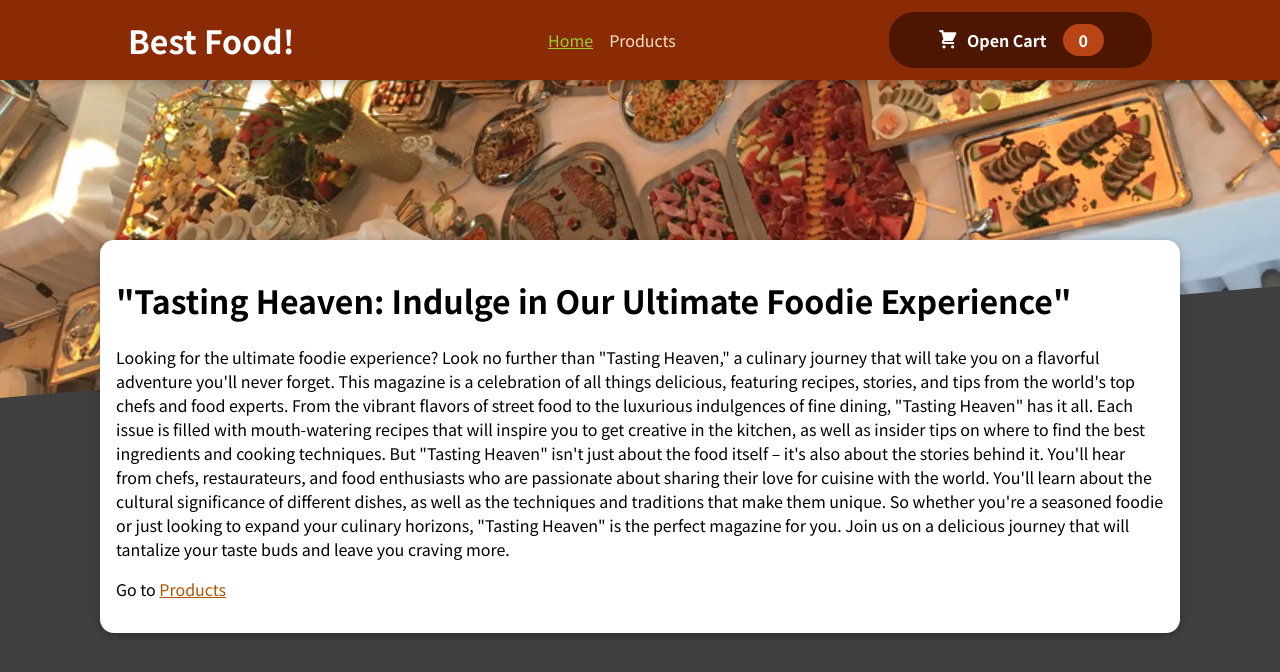
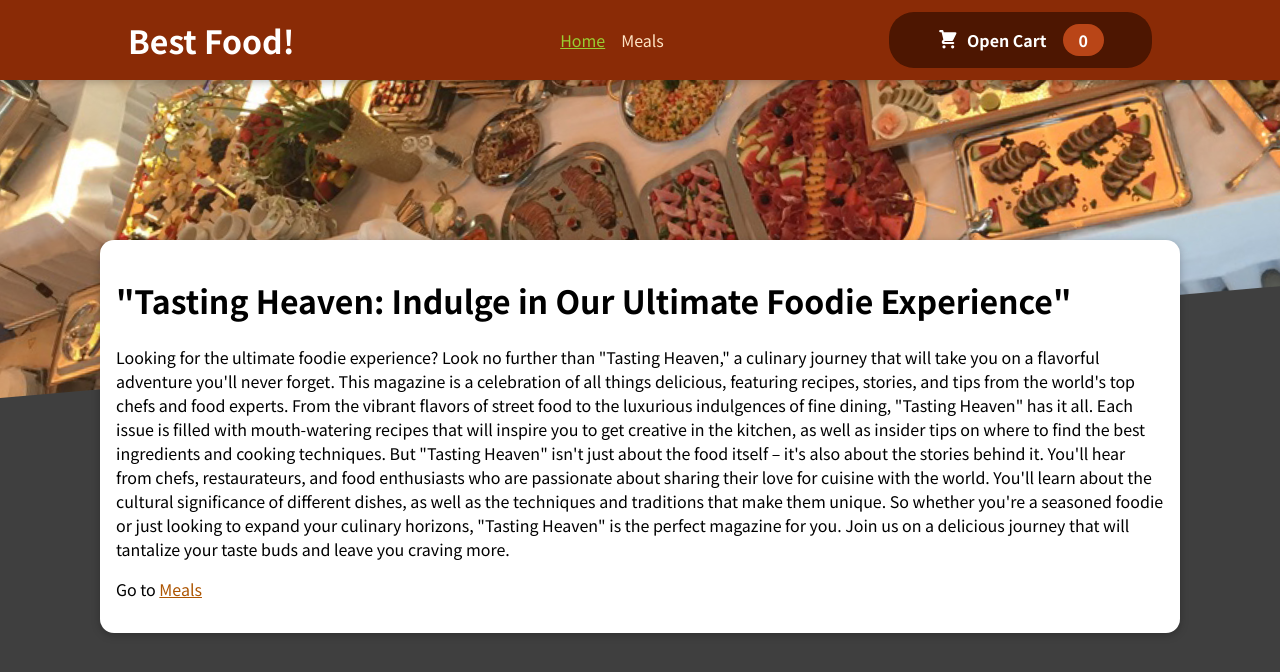
Before and after one commit to Rrroman/react-food, a React (Create React App) app: page / in a window 1280 px wide. Shown: the top 672 px of the page. Built offline with nearby package versions, Linux system fonts and the light colour scheme.

Commit message:
Refactor from Products to Meals

```diff
--- a/public/index.html
+++ b/public/index.html
@@ -38,7 +38,7 @@
       The build step will place the bundled scripts into the <body> tag.
 
       To begin the development, run `npm start` or `yarn start`.
-      To create a production bundle, use `npm run build` or `yarn build`.
+      To create a mealion bundle, use `npm run build` or `yarn build`.
     -->
   </body>
 </html>
--- a/src/components/Cart/CartItem.js
+++ b/src/components/Cart/CartItem.js
@@ -6,7 +6,7 @@ const CartItem = ({ food, onRemove, onAdd, onClose }) => {
     <li className={classes['cart-item']}>
       <div>
         <h2>
-          <Link to={`products/${food.id}`} onClick={onClose}>
+          <Link to={`meals/${food.id}`} onClick={onClose}>
             {food.name}
           </Link>
         </h2>
--- a/src/components/Layout/Header.js
+++ b/src/components/Layout/Header.js
@@ -20,13 +20,13 @@ export default function Header({ openCartModal }) {
             Home{' '}
           </NavLink>
           <NavLink
-            to="/products"
+            to="/meals"
             className={({ isActive }) =>
               isActive ? `${classes.link} ${classes.active}` : null
             }
           >
             {' '}
-            Products{' '}
+            Meals{' '}
           </NavLink>
         </ul>
         <CartButton openCartModal={openCartModal} />
--- a/src/components/Layout/ProductsRoot.js
+++ b/src/components/Layout/MealsRoot.js
@@ -1,7 +1,7 @@
 import { Outlet } from 'react-router-dom';
 
-function ProductsRootLayout() {
+function MealsRootLayout() {
   return <Outlet />;
 }
 
-export default ProductsRootLayout;
+export default MealsRootLayout;
--- a/src/components/Meals/AvailableMeals.js
+++ b/src/components/Meals/AvailableMeals.js
@@ -11,7 +11,7 @@ export default function AvailableMeals() {
     <section className={classes.meals}>
       <Card>
         <ul>
-          {data.products.map((meal) => (
+          {data.meals.map((meal) => (
             <MealItem meal={meal} key={meal.id}></MealItem>
           ))}
         </ul>
@@ -21,7 +21,7 @@ export default function AvailableMeals() {
 }
 
 export async function mealLoader() {
-  const response = await fetch('http://localhost:8080/products');
+  const response = await fetch('http://localhost:8080/meals');
   if (!response.ok) {
     throw json(
       { message: 'Something went wrong!' },
--- a/src/components/Meals/MealItem/MealItemDetails.js
+++ b/src/components/Meals/MealItem/MealItemDetails.js
@@ -1,7 +1,7 @@
 import { json, Link } from 'react-router-dom';
 import classes from './MealItemDetails.module.css';
 
-export default function MealItem({ mealDetails }) {
+export default function MealItemDetails({ mealDetails }) {
   return (
     <div className={classes.meal}>
       <h1>{mealDetails.name}</h1>
@@ -21,7 +21,7 @@ export default function MealItem({ mealDetails }) {
 }
 
 export async function mealDetailsLoader({ request, params }) {
-  const response = await fetch('http://localhost:8080/products/' + params.id);
+  const response = await fetch('http://localhost:8080/meals/' + params.id);
   if (!response.ok) {
     throw json(
       { message: 'Something went wrong!' },
--- a/src/pages/Home.js
+++ b/src/pages/Home.js
@@ -30,8 +30,8 @@ export const HomePage = () => {
         </p>
         <p>
           Go to{' '}
-          <Link to="products" style={{ color: '#ad5502' }}>
-            Products
+          <Link to="meals" style={{ color: '#ad5502' }}>
+            Meals
           </Link>
         </p>
       </Card>
--- a/src/pages/ProductDetails.js
+++ b/src/pages/MealDetails.js
@@ -4,15 +4,15 @@ import MealItemDetails from '../components/Meals/MealItem/MealItemDetails';
 import { useLoaderData } from 'react-router-dom';
 import Container from '../components/Layout/Container';
 
-const ProductDetailsPage = () => {
+const MealDetailsPage = () => {
   const data = useLoaderData();
   return (
     <Container>
       <Card>
-        <MealItemDetails mealDetails={data.product} />
+        <MealItemDetails mealDetails={data.meal} />
       </Card>
     </Container>
   );
 };
 
-export default ProductDetailsPage;
+export default MealDetailsPage;
--- a/src/pages/Products.js
+++ b/src/pages/Meals.js
@@ -1,8 +1,8 @@
 import React from 'react';
 import Meals from '../components/Meals/Meals';
 
-export const ProductsPage = () => {
+export const MealsPage = () => {
   return <Meals />;
 };
 
-export default ProductsPage;
+export default MealsPage;
```
Also changed, not shown: src/App.js (+7 -7 lines), 1 other file (tests, documents, lock files or other folders).
